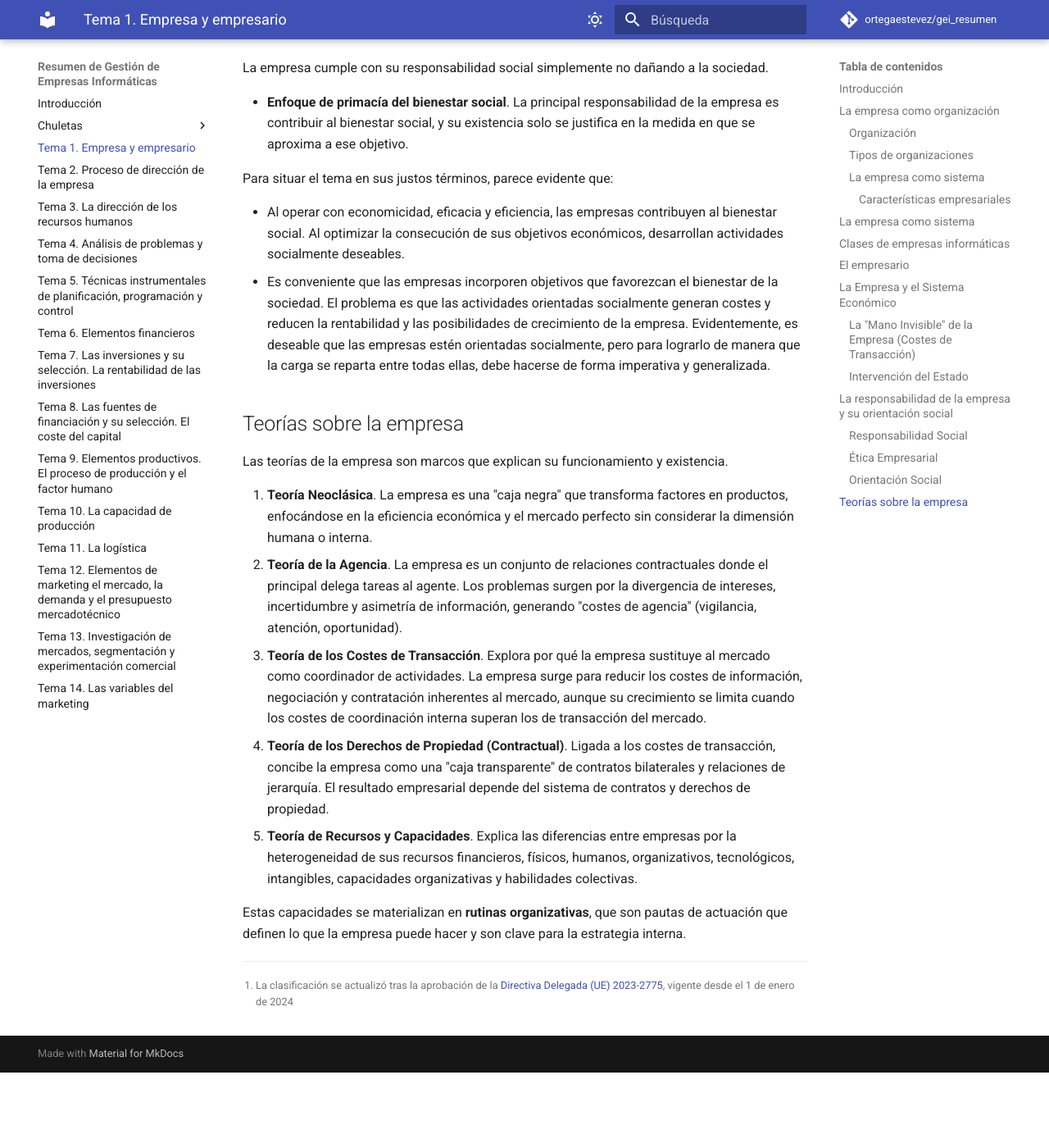
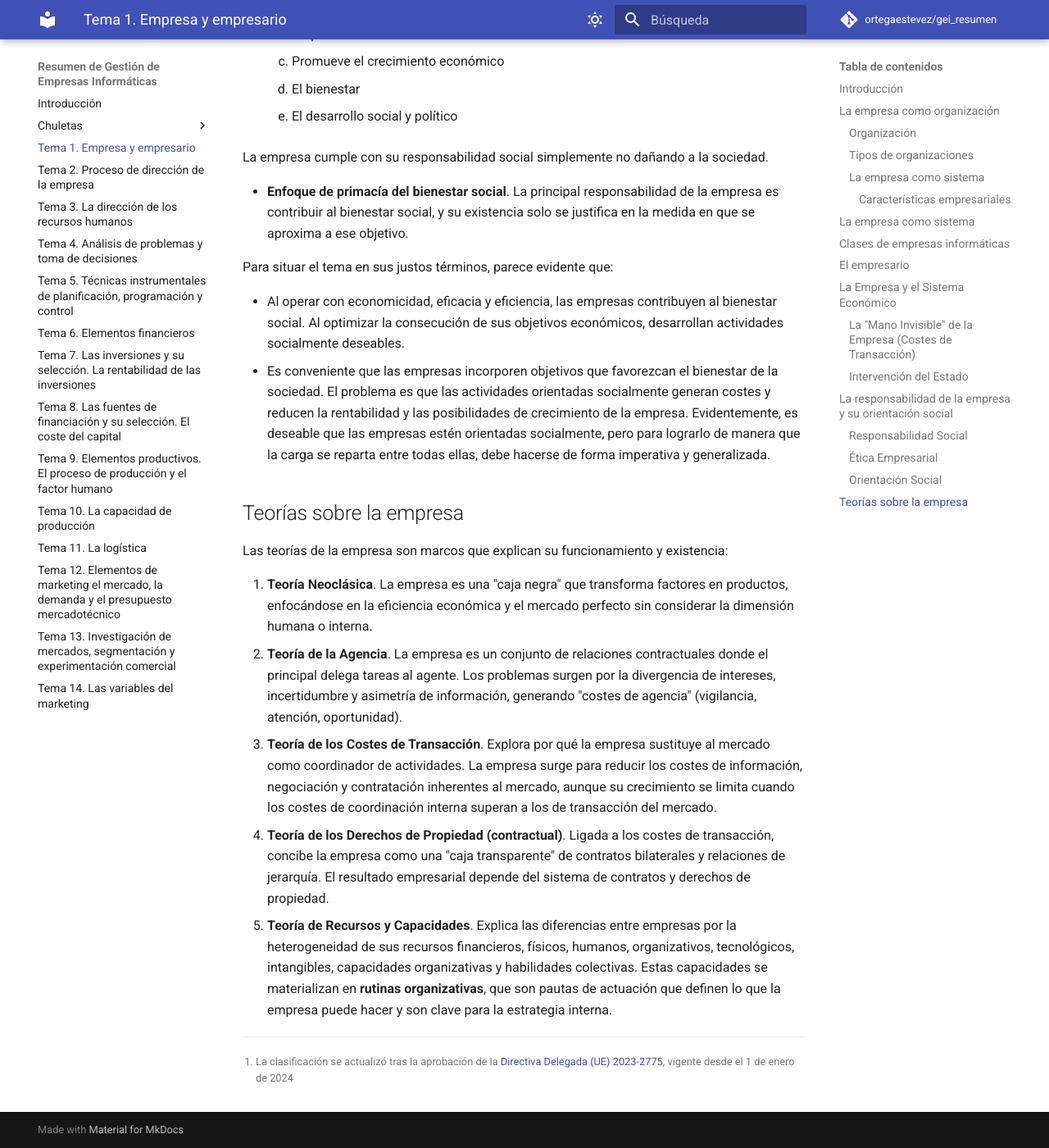
Before and after one commit to ortegaestevez/gei_resumen, an MkDocs documentation site: the page built from docs/tema_01.md, in a window 1280 px wide and 1400 px high, scrolled down 6921 px. Shown: the whole window at 82% size. Built offline with MkDocs 1.6.1 and Material for MkDocs 9.7.7, drawn with Linux system fonts in a browser that asks for light colours; comment, search, counter and statistics services are not loaded; before the commit the page ends 8229 px from its top, so only the background shows below that; some of the changed text lies outside the part shown.

```diff
--- a/docs/tema_01.md
+++ b/docs/tema_01.md
@@ -31,9 +31,10 @@ Conjunto de personas y recursos materiales bajo el principio de división del tr
 
 ### La empresa como sistema
 Integra y coordina:
-✅ **Factores de producción**
-✅ **Financiación**
-✅ **Marketing**
+
+- ✅ **Factores de producción**
+- ✅ **Financiación**
+- ✅ **Marketing**
 
 #### Características empresariales
 1. **Factores interconectados**. Producción, mercadotecnia y finanzas.
@@ -228,20 +229,18 @@ La empresa cumple con su responsabilidad social simplemente no dañando a la soc
 
 - **Enfoque de primacía del bienestar social**. La principal responsabilidad de la empresa es contribuir al bienestar social, y su existencia solo se justifica en la medida en que se aproxima a ese objetivo.
 
-Para situar el tema en sus justos términos, parece evidente que:
+  Para situar el tema en sus justos términos, parece evidente que:
 
-- Al operar con economicidad, eficacia y eficiencia, las empresas contribuyen al bienestar social. Al optimizar la consecución de sus objetivos económicos, desarrollan actividades socialmente deseables.
-- Es conveniente que las empresas incorporen objetivos que favorezcan el bienestar de la sociedad. El problema es que las actividades orientadas socialmente generan costes y reducen la rentabilidad y las posibilidades de crecimiento de la empresa. Evidentemente, es deseable que las empresas estén orientadas socialmente, pero para lograrlo de manera que la carga se reparta entre todas ellas, debe hacerse de forma imperativa y generalizada.
+  - Al operar con economicidad, eficacia y eficiencia, las empresas contribuyen al bienestar social. Al optimizar la consecución de sus objetivos económicos, desarrollan actividades socialmente deseables.
+  - Es conveniente que las empresas incorporen objetivos que favorezcan el bienestar de la sociedad. El problema es que las actividades orientadas socialmente generan costes y reducen la rentabilidad y las posibilidades de crecimiento de la empresa. Evidentemente, es deseable que las empresas estén orientadas socialmente, pero para lograrlo de manera que la carga se reparta entre todas ellas, debe hacerse de forma imperativa y generalizada.
 
 Teorías sobre la empresa
 ------------------------
 
-Las teorías de la empresa son marcos que explican su funcionamiento y existencia.
+Las teorías de la empresa son marcos que explican su funcionamiento y existencia:
 
 1. **Teoría Neoclásica**. La empresa es una "caja negra" que transforma factores en productos, enfocándose en la eficiencia económica y el mercado perfecto sin considerar la dimensión humana o interna.
 2. **Teoría de la Agencia**. La empresa es un conjunto de relaciones contractuales donde el principal delega tareas al agente. Los problemas surgen por la divergencia de intereses, incertidumbre y asimetría de información, generando "costes de agencia" (vigilancia, atención, oportunidad).
-3. **Teoría de los Costes de Transacción**. Explora por qué la empresa sustituye al mercado como coordinador de actividades. La empresa surge para reducir los costes de información, negociación y contratación inherentes al mercado, aunque su crecimiento se limita cuando los costes de coordinación interna superan los de transacción del mercado.
-4. **Teoría de los Derechos de Propiedad (Contractual)**. Ligada a los costes de transacción, concibe la empresa como una "caja transparente" de contratos bilaterales y relaciones de jerarquía. El resultado empresarial depende del sistema de contratos y derechos de propiedad.
-5. **Teoría de Recursos y Capacidades**. Explica las diferencias entre empresas por la heterogeneidad de sus recursos financieros, físicos, humanos, organizativos, tecnológicos, intangibles, capacidades organizativas y habilidades colectivas.
-
-Estas capacidades se materializan en **rutinas organizativas**, que son pautas de actuación que definen lo que la empresa puede hacer y son clave para la estrategia interna.
+3. **Teoría de los Costes de Transacción**. Explora por qué la empresa sustituye al mercado como coordinador de actividades. La empresa surge para reducir los costes de información, negociación y contratación inherentes al mercado, aunque su crecimiento se limita cuando los costes de coordinación interna superan a los de transacción del mercado.
+4. **Teoría de los Derechos de Propiedad (contractual)**. Ligada a los costes de transacción, concibe la empresa como una "caja transparente" de contratos bilaterales y relaciones de jerarquía. El resultado empresarial depende del sistema de contratos y derechos de propiedad.
+5. **Teoría de Recursos y Capacidades**. Explica las diferencias entre empresas por la heterogeneidad de sus recursos financieros, físicos, humanos, organizativos, tecnológicos, intangibles, capacidades organizativas y habilidades colectivas. Estas capacidades se materializan en **rutinas organizativas**, que son pautas de actuación que definen lo que la empresa puede hacer y son clave para la estrategia interna.
```
Also changed, not shown: other parts of docs/tema_01.md (+6 -6 lines).
